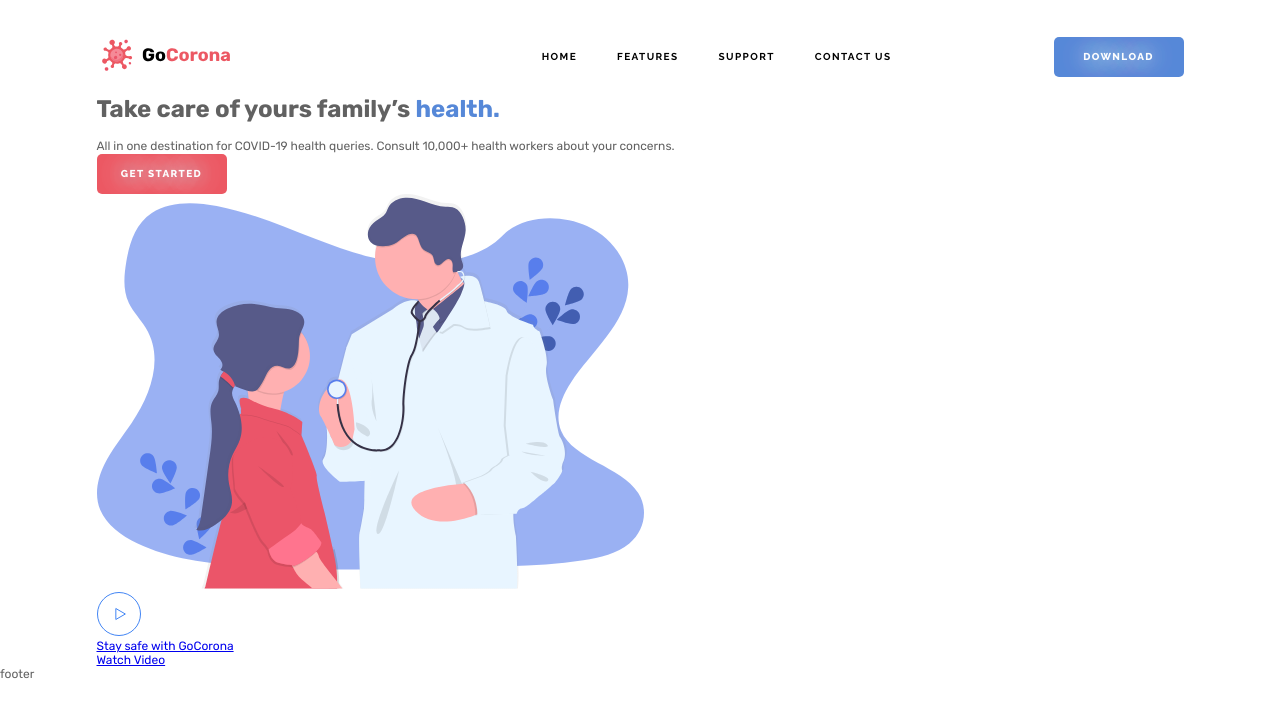
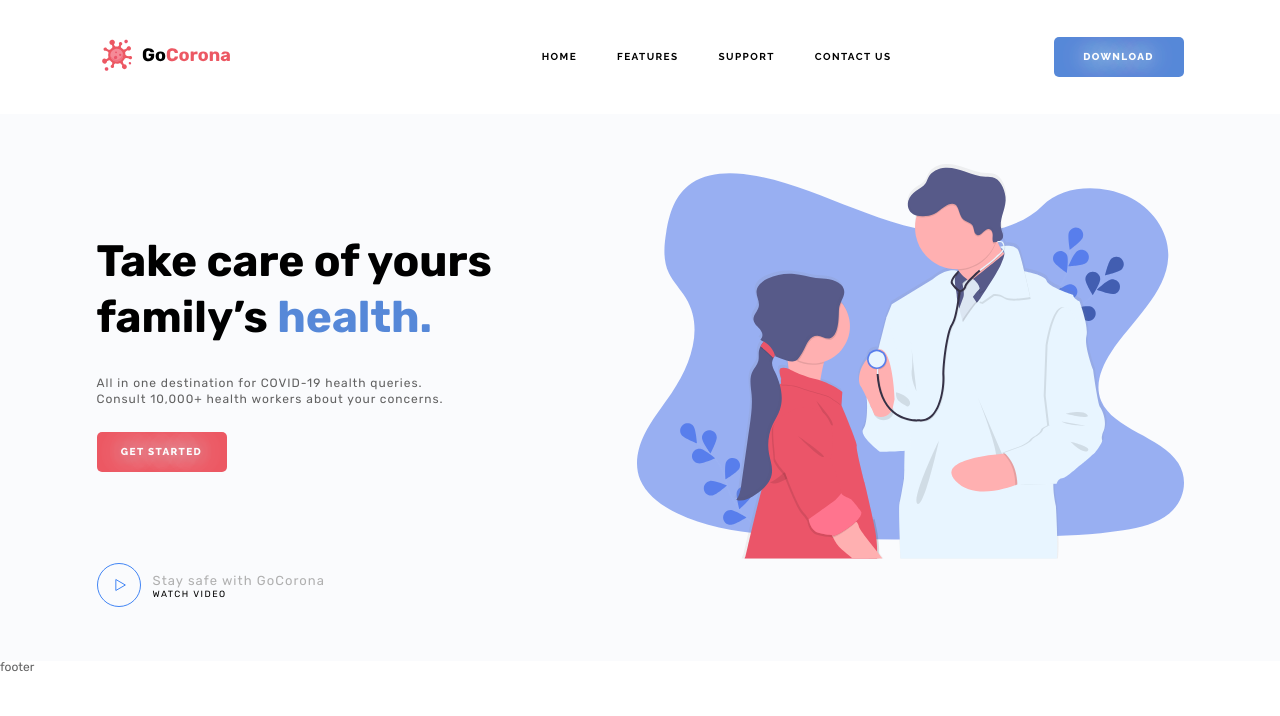
Before and after one commit to AlexeyTurdakov/FreeGoCorona, a plain HTML site: page index.html in a window 1280 px wide. Drawn offline with Linux system fonts and the light colour scheme.

Commit message:
Get-Started block
Get-started block and block test layout

```diff
--- a/css/header.css
+++ b/css/header.css
@@ -1,5 +1,5 @@
 .header {
-  position: absolute;
+  /* position: absolute; */
   width: 100%;
   top: 0;
   left: 0;
--- /dev/null
+++ b/css/mainBlock/blockText.css
@@ -0,0 +1,24 @@
+.block-text__title {
+  font-weight: 700;
+  font-size: 44px;
+  line-height: 126%;
+  color: #000000;
+}
+
+.block-text__text {
+  font-weight: 400;
+  font-size: 12px;
+  line-height: 138.5%;
+  letter-spacing: 0.08em;
+  color: #616161;
+  margin: 12px 0 24px 0;
+}
+
+/*this is block-text block span color*/
+.block-text__span-red {
+  color: #ec5863;
+}
+
+.block-text__span-blue {
+  color: #5688d8;
+}
--- a/css/mainBlock/getStartedBlock.css
+++ b/css/mainBlock/getStartedBlock.css
@@ -1,3 +1,107 @@
+.get-started {
+  background: #fafbfd;
+  padding: 0 0 50px 0;
+}
+
+.get-started__wrap {
+  display: flex;
+  align-items: center;
+}
+
+.get-started__image {
+  margin-top: 50px;
+}
+
 .get-started__content {
+}
 
+.get-started__video {
 }
+
+.video-get-started {
+  display: flex;
+  align-items: center;
+  text-decoration: none;
+}
+
+.video-get-started:hover {
+  -webkit-animation: swing 0.6s ease;
+  animation: swing 0.6s ease;
+  -webkit-animation-iteration-count: 1;
+  animation-iteration-count: 1;
+}
+
+@-webkit-keyframes swing {
+  15% {
+    -webkit-transform: translateX(9px);
+    transform: translateX(9px);
+  }
+  30% {
+    -webkit-transform: translateX(-9px);
+    transform: translateX(-9px);
+  }
+  40% {
+    -webkit-transform: translateX(6px);
+    transform: translateX(6px);
+  }
+  50% {
+    -webkit-transform: translateX(-6px);
+    transform: translateX(-6px);
+  }
+  65% {
+    -webkit-transform: translateX(3px);
+    transform: translateX(3px);
+  }
+  100% {
+    -webkit-transform: translateX(0);
+    transform: translateX(0);
+  }
+}
+
+@keyframes swing {
+  15% {
+    -webkit-transform: translateX(9px);
+    transform: translateX(9px);
+  }
+  30% {
+    -webkit-transform: translateX(-9px);
+    transform: translateX(-9px);
+  }
+  40% {
+    -webkit-transform: translateX(6px);
+    transform: translateX(6px);
+  }
+  50% {
+    -webkit-transform: translateX(-6px);
+    transform: translateX(-6px);
+  }
+  65% {
+    -webkit-transform: translateX(3px);
+    transform: translateX(3px);
+  }
+  100% {
+    -webkit-transform: translateX(0);
+    transform: translateX(0);
+  }
+}
+
+.video-get-started__title {
+  font-weight: 400;
+  font-size: 13px;
+  line-height: 126%;
+  letter-spacing: 0.08em;
+  color: #b0b0b0;
+}
+
+.video-get-started__text {
+  font-weight: 400;
+  font-size: 9px;
+  line-height: 126%;
+  letter-spacing: 0.165em;
+  text-transform: uppercase;
+  color: #000000;
+}
+
+.video-get-started__body {
+  margin-left: 12px;
+}
--- a/css/style.css
+++ b/css/style.css
@@ -5,6 +5,7 @@
 @import url("./media/media991.css");
 @import url("./media/media767.css");
 @import url("./mainBlock/getStartedBlock.css");
+@import url("./mainBlock/blockText.css");
 
 body {
   font-family: Rubik;
@@ -20,8 +21,8 @@ body {
 }
 
 .main {
-  flex: 1 1 auto;
-  margin-top: 80px;
+  /* flex: 1 1 auto;
+  margin-top: 80px; */
 }
 
 [class*="__container"] {
@@ -29,12 +30,3 @@ body {
   margin: 0px auto;
   padding: 0px 15px;
 }
-
-/*this is block-title span color*/
-.textRed {
-  color: #ec5863;
-}
-
-.textBlue {
-  color: #5688d8;
-}
--- a/index.html
+++ b/index.html
@@ -55,15 +55,16 @@
       <main class="main">
         <section class="get-started">
           <div class="get-started__container">
+            <div class="get-started__wrap">
               <div class="get-started__content">
                 <div class="block-text">
                   <h1 class="block-text__title">
                     Take care of yours family’s
-                  <span class="textBlue">health.</span>
+                    <span class="block-text__span-blue">health.</span>
                   </h1>
                   <div class="block-text__text">
-                  All in one destination for COVID-19 health queries. Consult
-                  10,000+ health workers about your concerns.
+                    All in one destination for COVID-19 health queries. <br />
+                    Consult 10,000+ health workers about your concerns.
                   </div>
                   <a href="#" class="block-text__button button button__red"
                     >GET STARTED</a
@@ -73,7 +74,9 @@
               <div class="get-started__image">
                 <img src="./img/mainPage.svg" alt="mainPage doctor and baby" />
               </div>
-            <a href="#" class="get-started__video video-get-started">
+            </div>
+            <div class="get-started__video">
+              <a href="#" class="video-get-started">
                 <div class="video-get-started__icon">
                   <img src="./img/videoIcon.svg" alt="play button" />
                 </div>
@@ -85,6 +88,7 @@
                 </div>
               </a>
             </div>
+          </div>
         </section>
       </main>
 
```
Lines whose indentation alone changed are shown as unchanged.
